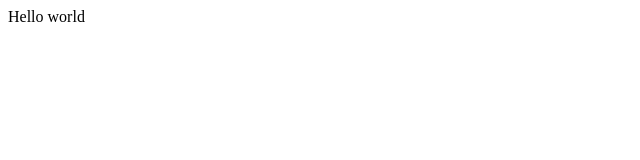
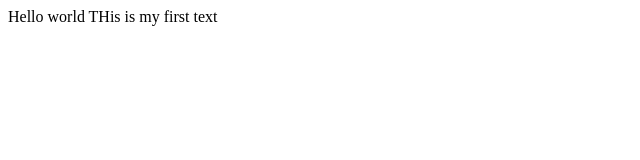
Before and after one commit to dhiraj955/new_project, a plain HTML site: page index.html in a window 1280 px wide. Shown: the whole page, without its empty margins (0-640 px from the left). Drawn offline with Linux system fonts and the light colour scheme.

Commit message:
error oushed

```diff
--- a/index.html
+++ b/index.html
@@ -7,5 +7,6 @@
 </head>
 <body>
     Hello world
+    THis is my first text
 </body>
 </html>
```
